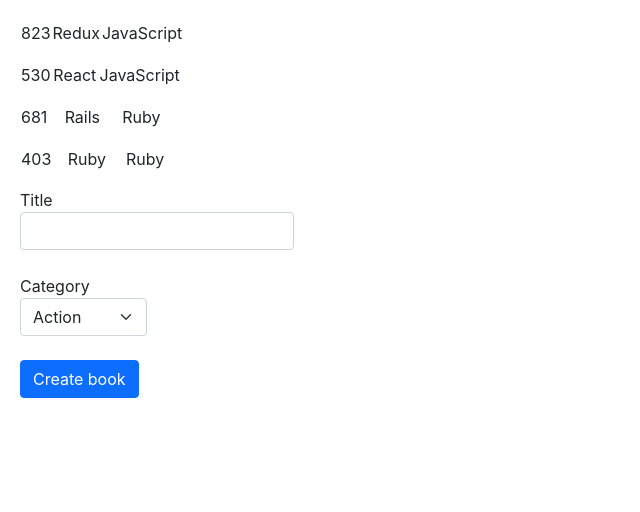
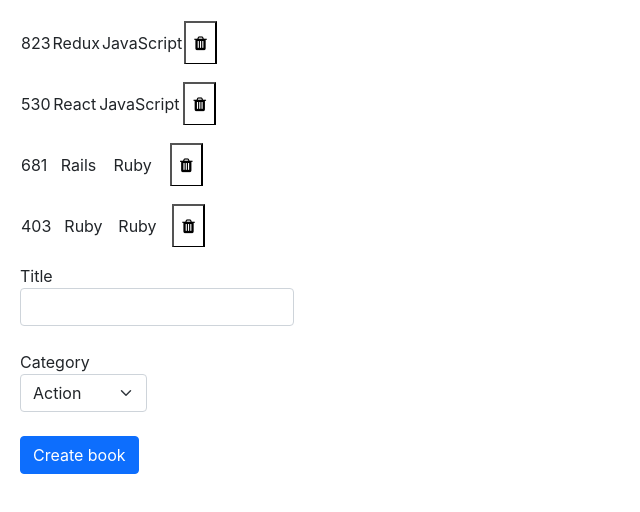
Before and after one commit to imran5644/book_store_cms, a React (Create React App) app: page / in a window 1280 px wide. Shown: the top 512 px of the page, without its empty margins (0-640 px from the left). Built offline with nearby package versions, Linux system fonts and the light colour scheme.

Commit message:
Adds button to delete books

```diff
--- a/public/index.html
+++ b/public/index.html
@@ -10,6 +10,7 @@
       content="Web site created using create-react-app"
     />
     <link href="https://cdn.jsdelivr.net/npm/bootstrap@5.0.0-beta2/dist/css/bootstrap.min.css" rel="stylesheet" integrity="sha384-BmbxuPwQa2lc/FVzBcNJ7UAyJxM6wuqIj61tLrc4wSX0szH/Ev+nYRRuWlolflfl" crossorigin="anonymous">
+    <link rel="stylesheet" href="https://cdnjs.cloudflare.com/ajax/libs/font-awesome/4.7.0/css/font-awesome.min.css">
     <title>React App</title>
   </head>
   <body>
--- a/src/components/Book.js
+++ b/src/components/Book.js
@@ -1,12 +1,17 @@
 import React from 'react';
 import PropTypes from 'prop-types';
 
-const Book = ({ book }) => (
+const Book = ({ book, delete: handleDelete }) => (
   <table className="table">
     <tr>
       <td>{book.id}</td>
       <td>{book.title}</td>
       <td>{book.category}</td>
+      <td>
+      <button type="button" onClick={() => handleDelete(book)}>
+        <i className="fa fa-trash" />
+      </button>
+    </td>
     </tr>
   </table>
 );
@@ -17,6 +22,7 @@
     title: PropTypes.string.isRequired,
     category: PropTypes.string.isRequired,
   }).isRequired,
+  delete: PropTypes.func.isRequired,
 };
 
 export default Book;
--- a/src/containers/BooksList.js
+++ b/src/containers/BooksList.js
@@ -4,9 +4,9 @@
 import Book from '../components/Book';
 import { createBook, deleteBook } from '../actions';
 
-const BookList = ({ books }) => (
+const BookList = ({ books, delete: handleDelete }) => (
   books.map(
-    (book) => <tr key={book.id}><Book book={book} /></tr>,
+    book => <tr key={book.id}><Book book={book} delete={handleDelete} /></tr>,
   )
 );
 
@@ -18,6 +18,7 @@
       category: PropTypes.string.isRequired,
     }),
   ).isRequired,
+  delete: PropTypes.func.isRequired,
 };
 
 const mapStateToProps = (state) => ({ books: state.books });
```
